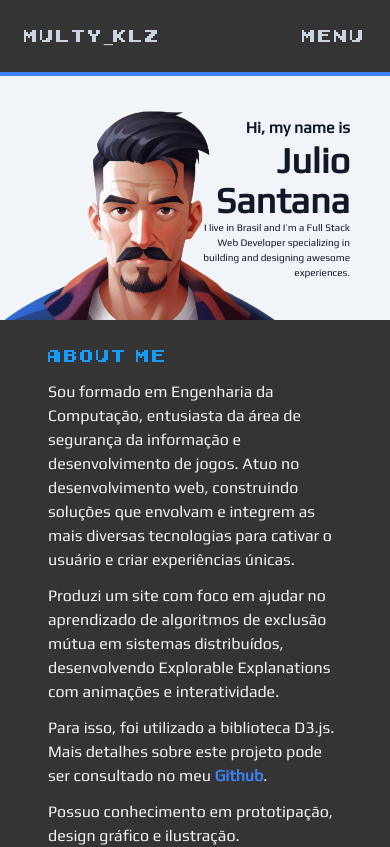
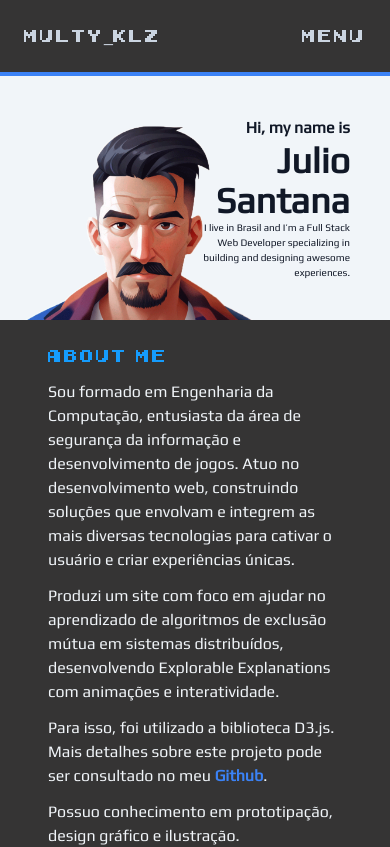
Before and after one commit to Multy-Klz/personal-site, a Next.js app: page / in a window 390 px wide. Shown: the top 847 px of the page. Built offline with nearby package versions, Linux system fonts and the light colour scheme.

Commit message:
update character positioning

```diff
--- a/src/components/Apresentation.jsx
+++ b/src/components/Apresentation.jsx
@@ -39,7 +39,7 @@ export default function Apresentation() {
             />
           </div>
         </div>
-        <div className="absolute md:hidden top-0 -left-2 mt-[60px] -z-0" style={{ width: '300px', height: '300px' }}>
+        <div className="absolute md:hidden top-0 -left-2 mt-[75px] -z-0" style={{ width: '300px', height: '300px' }}>
           <Image
             layout="fill"
             objectFit="contain"
```
